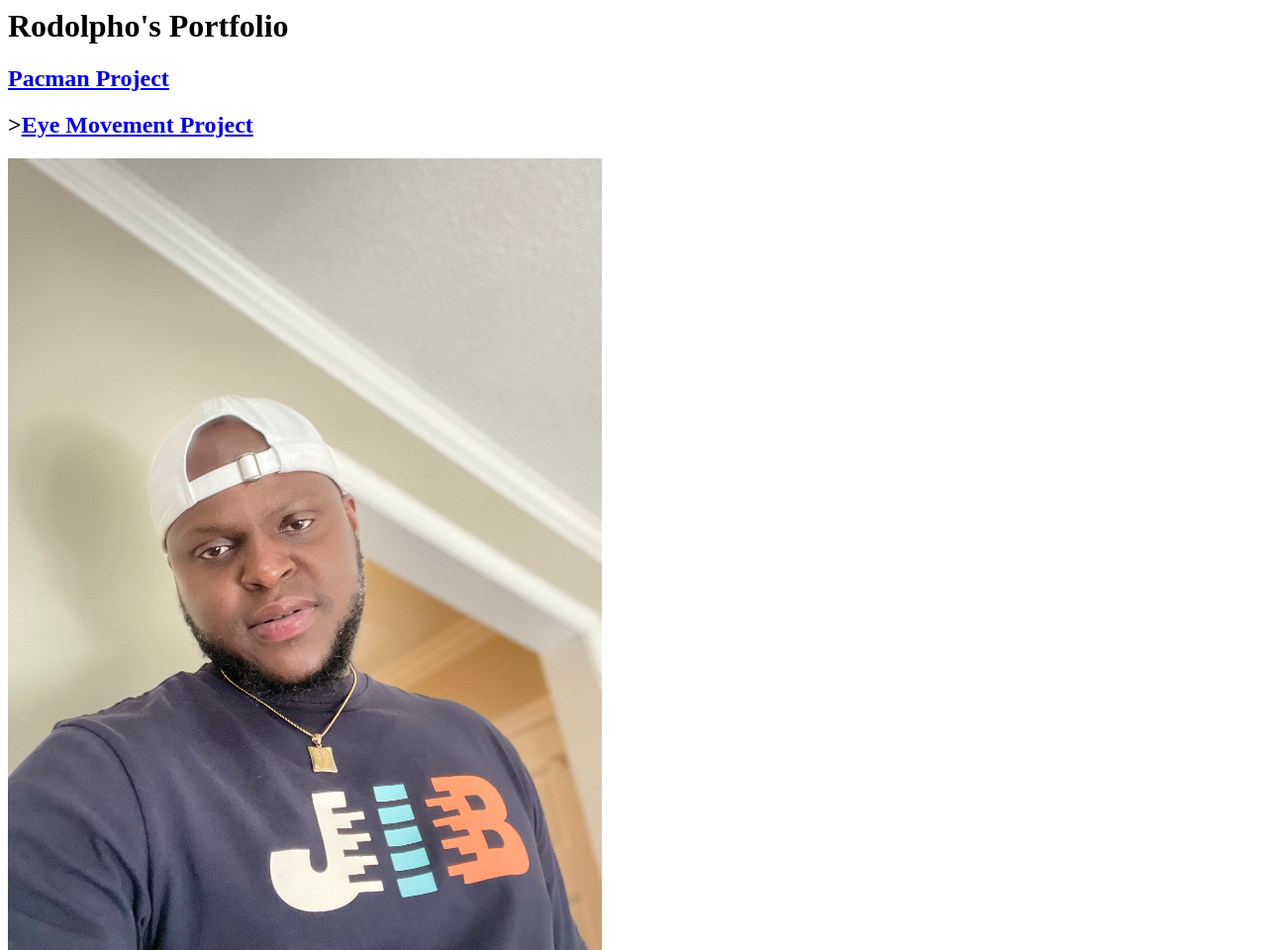
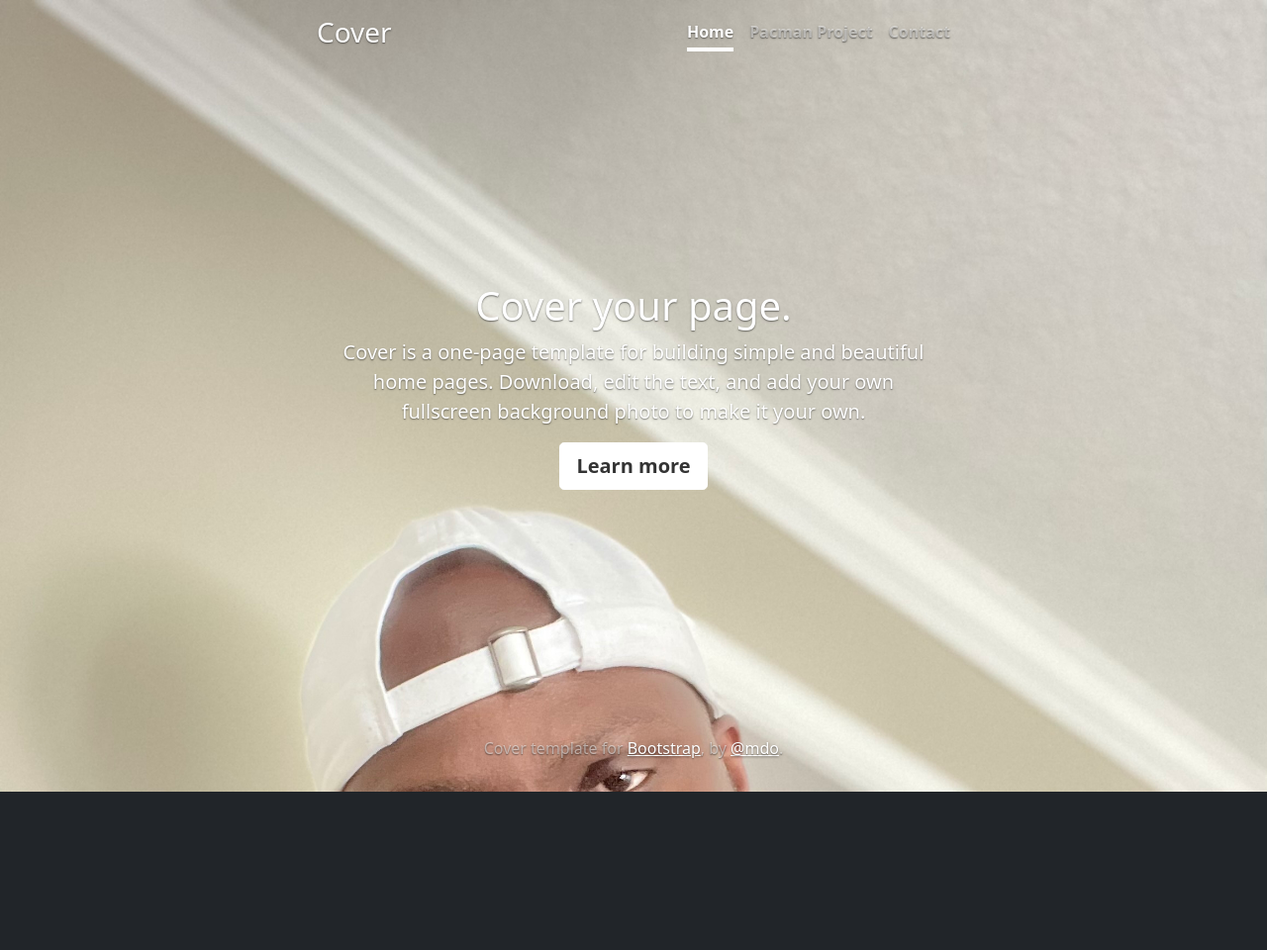
Before and after one commit to rodolphonapoleon/rodolphonapoleon.github.io, a plain HTML site: page index.html in a window 1280 px wide. Shown: the whole page at 99% size. After the commit the page ends 800 px from the top, so only its background shows below. Drawn offline with nearby package versions, Linux system fonts and the light colour scheme.

Commit message:
add bootstrap

```diff
--- /dev/null
+++ b/cover.css
@@ -0,0 +1,56 @@
+/*
+ * Globals
+ */
+
+
+/* Custom default button */
+.btn-secondary,
+.btn-secondary:hover,
+.btn-secondary:focus {
+  color: #333;
+  text-shadow: none; /* Prevent inheritance from `body` */
+}
+
+
+/*
+ * Base structure
+ */
+
+body {
+  text-shadow: 0 .05rem .1rem rgba(0, 0, 0, .5);
+  /* box-shadow: inset 0 0 5rem rgba(0, 0, 0, .5); */
+  background-image: url('napopo.jpg');
+  background-size: cover;
+  /* background-repeat: no-repeat; */
+}
+
+.cover-container {
+  max-width: 42em;
+}
+
+
+/*
+ * Header
+ */
+
+.nav-masthead .nav-link {
+  padding: .25rem 0;
+  font-weight: 700;
+  color: rgba(255, 255, 255, .5);
+  background-color: transparent;
+  border-bottom: .25rem solid transparent;
+}
+
+.nav-masthead .nav-link:hover,
+.nav-masthead .nav-link:focus {
+  border-bottom-color: rgba(255, 255, 255, .25);
+}
+
+.nav-masthead .nav-link + .nav-link {
+  margin-left: 1rem;
+}
+
+.nav-masthead .active {
+  color: #fff;
+  border-bottom-color: #fff;
+}
--- a/index.html
+++ b/index.html
@@ -1,7 +1,66 @@
-<HTML>
-    <H1>Rodolpho's Portfolio</H1>
-    <h2><a href="https://rodolphonapoleon.github.io/pacman-project/">Pacman Project</a></h2>
-    <h2>><a href="https://rodolphonapoleon.github.io/eye-movement-project/">Eye Movement Project</a></h2>
-    <img src="./napopo.jpg" width="600" height="800"/>
+<!doctype html>
+<html lang="en" class="h-100">
+  <head>
+    <meta charset="utf-8">
+    <meta name="viewport" content="width=device-width, initial-scale=1">
+    <meta name="description" content="">
+    <meta name="author" content="Mark Otto, Jacob Thornton, and Bootstrap contributors">
+    <meta name="generator" content="Hugo 0.88.1">
+    <title>Rodolpho Portfolio</title>
 
-</HTML>
+    <!-- Bootstrap core CSS -->
+<link href="https://cdn.jsdelivr.net/npm/bootstrap@5.1.3/dist/css/bootstrap.min.css" rel="stylesheet" integrity="sha384-1BmE4kWBq78iYhFldvKuhfTAU6auU8tT94WrHftjDbrCEXSU1oBoqyl2QvZ6jIW3" crossorigin="anonymous">
+
+
+    <style>
+      .bd-placeholder-img {
+        font-size: 1.125rem;
+        text-anchor: middle;
+        -webkit-user-select: none;
+        -moz-user-select: none;
+        user-select: none;
+      }
+
+      @media (min-width: 768px) {
+        .bd-placeholder-img-lg {
+          font-size: 3.5rem;
+        }
+      }
+    </style>
+
+
+    <!-- Custom styles for this template -->
+    <link href="cover.css" rel="stylesheet">
+  </head>
+
+  <body class="d-flex h-100 text-center text-white bg-dark">
+
+<div class="cover-container d-flex w-100 h-100 p-3 mx-auto flex-column">
+  <header class="mb-auto">
+    <div>
+      <h3 class="float-md-start mb-0">Cover</h3>
+      <nav class="nav nav-masthead justify-content-center float-md-end">
+        <a class="nav-link active" aria-current="page" href="#">Home</a>
+        <a class="nav-link" href="https://rodolphonapoleon.github.io/pacman-project/">Pacman Project</a>
+        <a class="nav-link" href="#">Contact</a>
+      </nav>
+    </div>
+  </header>
+
+  <main class="px-3">
+    <h1>Cover your page.</h1>
+    <p class="lead">Cover is a one-page template for building simple and beautiful home pages. Download, edit the text, and add your own fullscreen background photo to make it your own.</p>
+    <p class="lead">
+      <a href="#" class="btn btn-lg btn-secondary fw-bold border-white bg-white">Learn more</a>
+    </p>
+  </main>
+
+  <footer class="mt-auto text-white-50">
+    <p>Cover template for <a href="https://getbootstrap.com/" class="text-white">Bootstrap</a>, by <a href="https://twitter.com/mdo" class="text-white">@mdo</a>.</p>
+  </footer>
+</div>
+
+
+<script src="https://cdn.jsdelivr.net/npm/bootstrap@5.1.3/dist/js/bootstrap.bundle.min.js" integrity="sha384-ka7Sk0Gln4gmtz2MlQnikT1wXgYsOg+OMhuP+IlRH9sENBO0LRn5q+8nbTov4+1p" crossorigin="anonymous"></script>
+  </body>
+</html>
```
